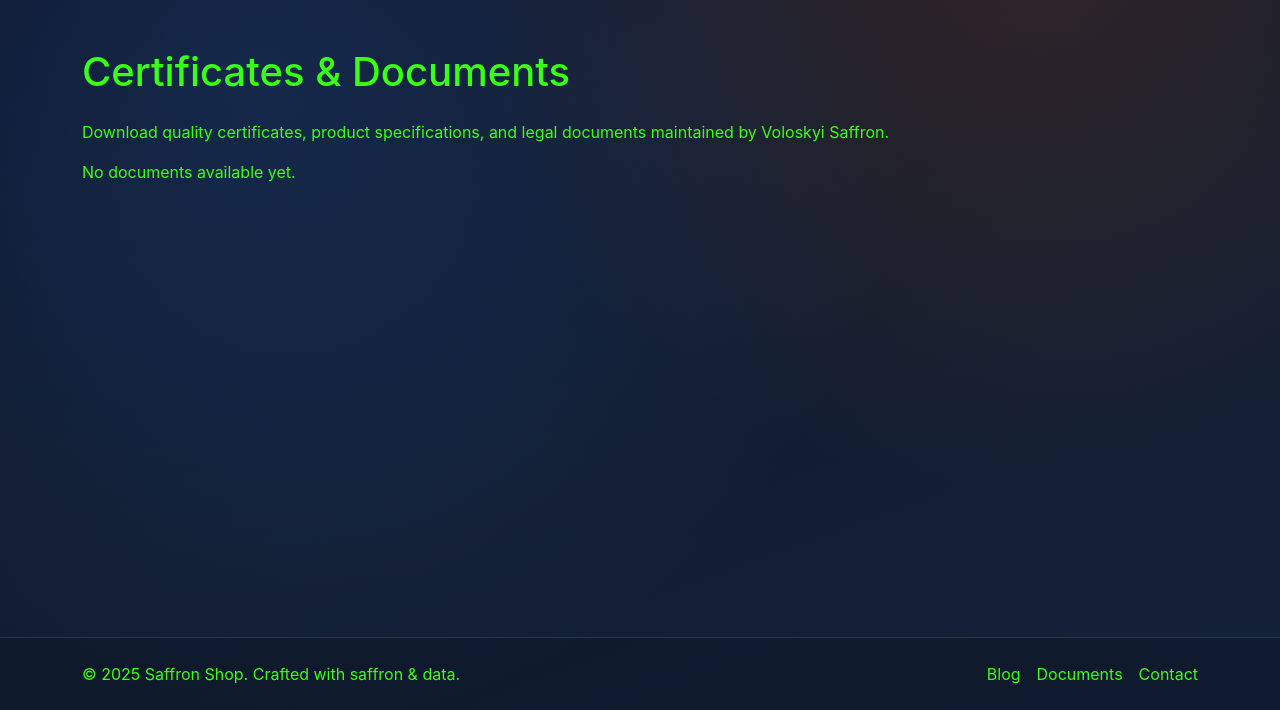
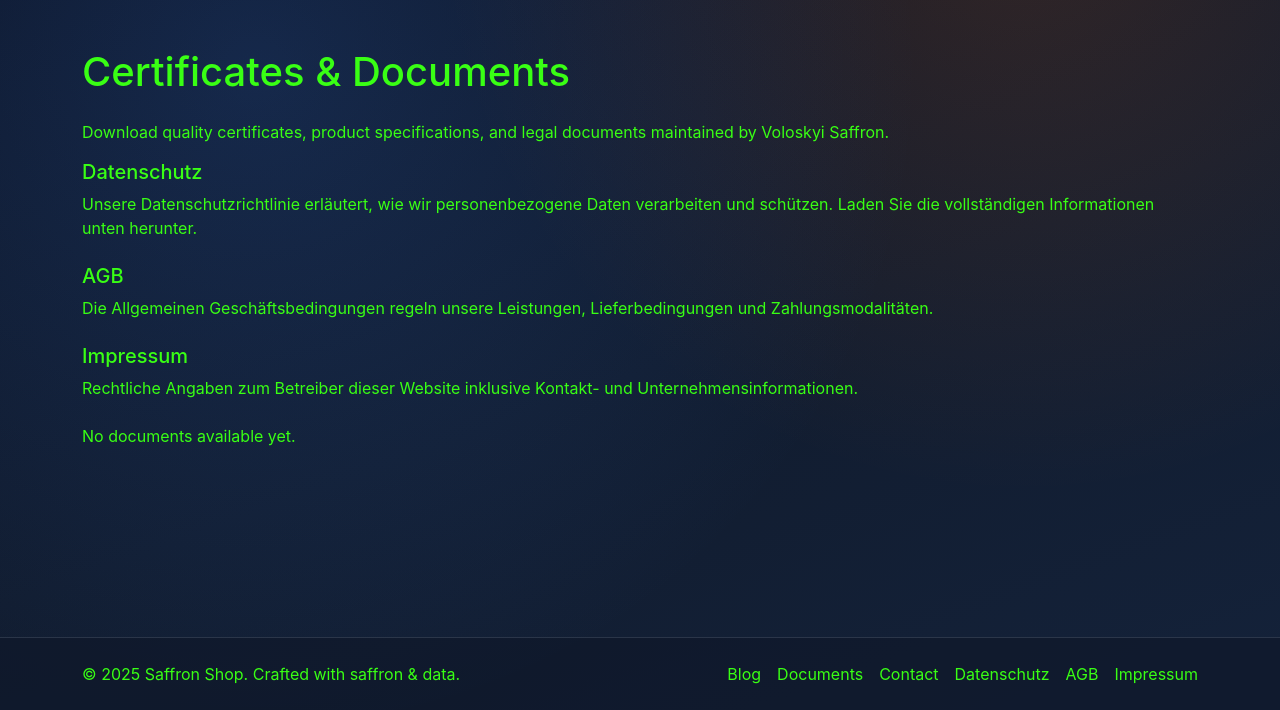
Before and after one commit to pilipandr770/shaffrun-shop, a Flask app: page /documents in a window 1280 px wide. Shown: the part 90-800 px from the top of the page. Run offline with Flask 3, Linux system fonts and the light colour scheme; data that the repository does not hold is empty.

Commit message:
футер

```diff
--- a/app/templates/base.html
+++ b/app/templates/base.html
@@ -59,10 +59,13 @@
 <footer class="site-footer mt-auto py-4">
     <div class="container d-flex flex-column flex-lg-row justify-content-between align-items-center gap-3">
         <p class="mb-0 text-muted">&copy; {{ current_year }} {{ shop_name }}. Crafted with saffron &amp; data.</p>
-        <div class="d-flex gap-3">
+        <div class="d-flex flex-wrap justify-content-center gap-3">
             <a class="footer-link" href="{{ url_for('main.blog_list') }}">Blog</a>
             <a class="footer-link" href="{{ url_for('main.documents') }}">Documents</a>
             <a class="footer-link" href="mailto:hello@voloskyisaffron.com">Contact</a>
+            <a class="footer-link" href="{{ url_for('main.documents') }}#datenschutz">Datenschutz</a>
+            <a class="footer-link" href="{{ url_for('main.documents') }}#agb">AGB</a>
+            <a class="footer-link" href="{{ url_for('main.documents') }}#impressum">Impressum</a>
         </div>
     </div>
 </footer>
--- a/app/templates/documents.html
+++ b/app/templates/documents.html
@@ -3,6 +3,22 @@
 {% block content %}
 <h1 class="mb-4">Certificates & Documents</h1>
 <p class="text-muted">Download quality certificates, product specifications, and legal documents maintained by Voloskyi Saffron.</p>
+
+<section class="mb-4" id="datenschutz">
+    <h2 class="h5 mb-2">Datenschutz</h2>
+    <p class="text-muted mb-0">Unsere Datenschutzrichtlinie erläutert, wie wir personenbezogene Daten verarbeiten und schützen. Laden Sie die vollständigen Informationen unten herunter.</p>
+</section>
+
+<section class="mb-4" id="agb">
+    <h2 class="h5 mb-2">AGB</h2>
+    <p class="text-muted mb-0">Die Allgemeinen Geschäftsbedingungen regeln unsere Leistungen, Lieferbedingungen und Zahlungsmodalitäten.</p>
+</section>
+
+<section class="mb-4" id="impressum">
+    <h2 class="h5 mb-2">Impressum</h2>
+    <p class="text-muted mb-0">Rechtliche Angaben zum Betreiber dieser Website inklusive Kontakt- und Unternehmensinformationen.</p>
+</section>
+
 <div class="list-group">
     {% for doc in docs %}
         <a class="list-group-item list-group-item-action" href="{{ url_for('main.download_document', doc_id=doc.id) }}" target="_blank" rel="noopener">
```
